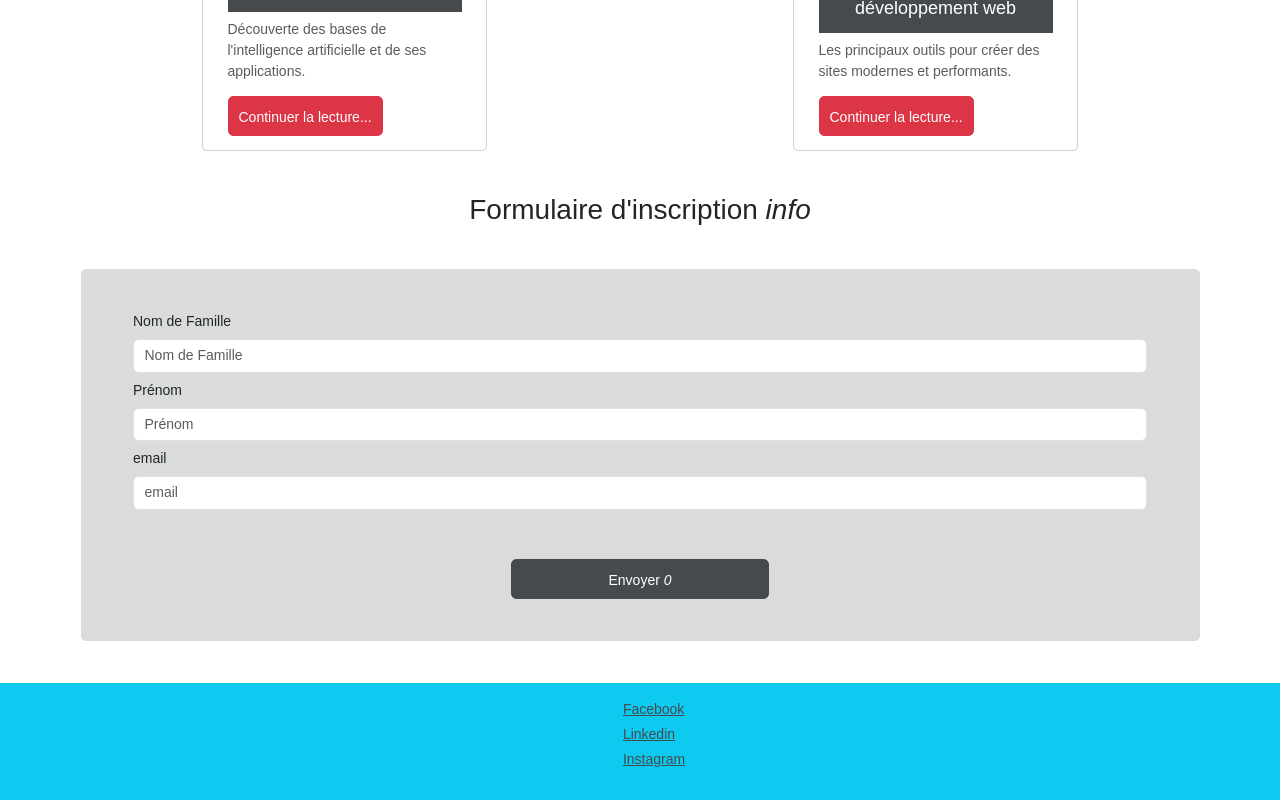
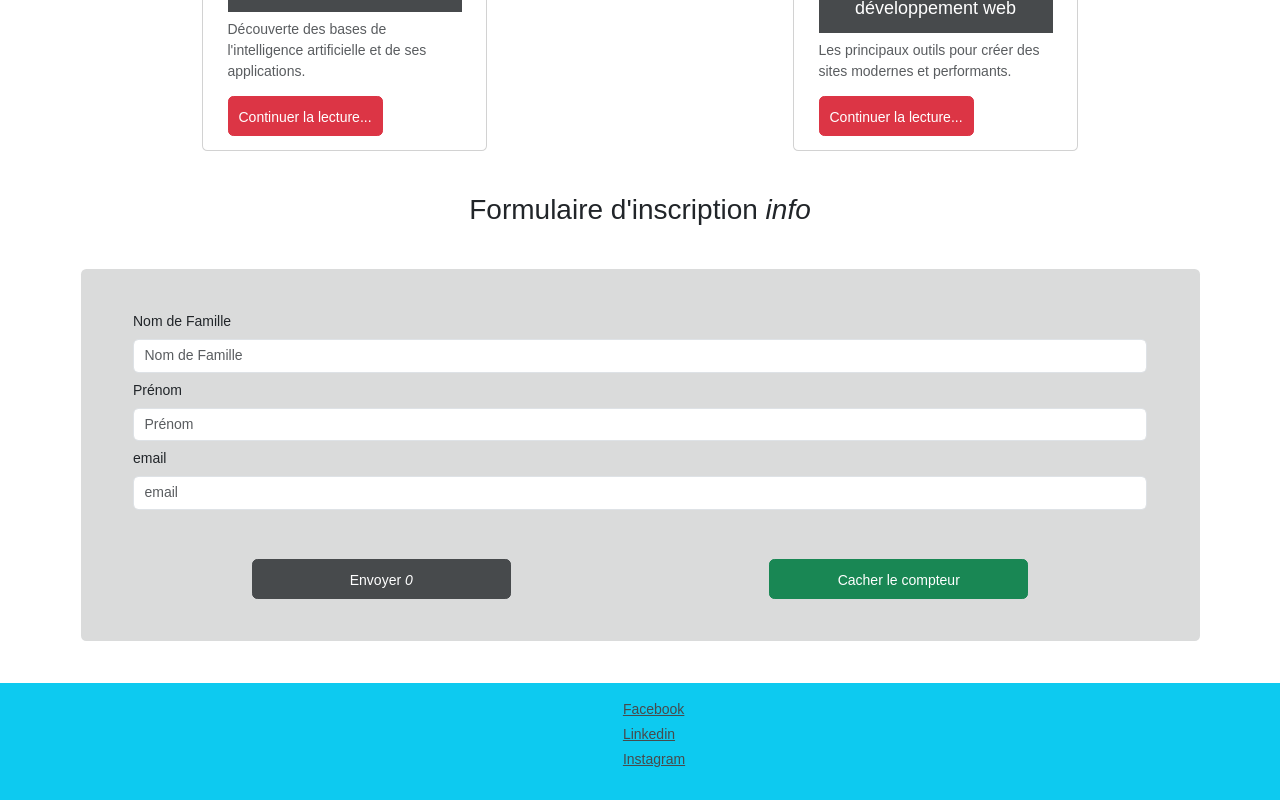
Before and after one commit to Cassius269/course-learn-react-dyma, a React (Vite) app: page / in a window 1280 px wide. Shown: the part 415-1215 px from the top of the page. Built offline with nearby package versions, Linux system fonts and the light colour scheme.

Commit message:
utilisation de plusieurs hooks useState() dans le composant enfant Button

```diff
--- a/src/Components/Button.jsx
+++ b/src/Components/Button.jsx
@@ -3,15 +3,24 @@ import {useState} from 'react'; // Importer le hook useState()
 
 function Button({type, children}){
     const [count, setCount] = useState(0);
+    const [isCountShown, setCountShown] = useState(true);
 
-    const handleOnclick = (e) => {
+    const handleClickButtonSubmit = (e) => {
         console.log("bouton submit cliqué");
         setCount(count + 1); // incrémentation du compteur et mise à jour de la vue
         console.log(`Le compte de click (bouton submit) : ${count}`);
     };
 
-    console.log(`Nouvelle valeur du compteur: ${count}`)
-    return <button onClick={handleOnclick} type={type} className="btn btn-primary m-auto mt-5 col-11 col-md-6 col-lg-3">{children} <i>{count}</i></button>
+    const handleClickCount = () => {
+        setCountShown(!isCountShown);
+    }
+
+    return (
+        <>
+            <button onClick={handleClickButtonSubmit} type={type} className="btn btn-primary m-auto mt-5 col-11 col-md-6 col-lg-3">{children} {isCountShown && <i>{count}</i>}</button>
+            <button onClick={handleClickCount} className="btn btn-success m-auto mt-5 col-11 col-md-6 col-lg-3">{isCountShown ? "Cacher le compteur" : "Montrer le compteur"}</button>
+        </>
+    )
 }
 
 export default Button;
```
